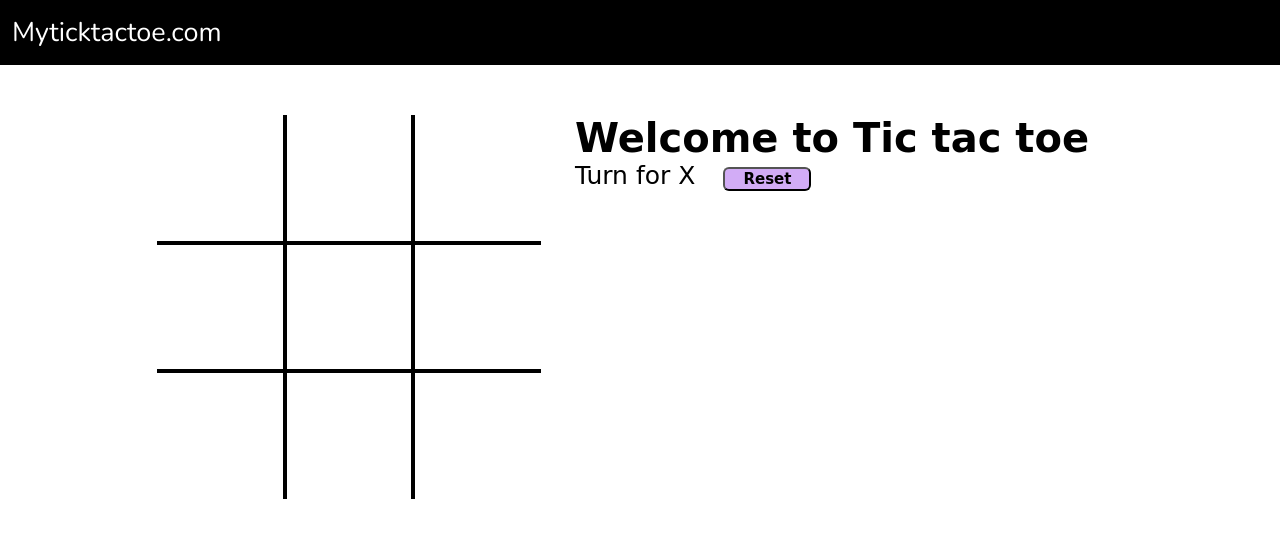
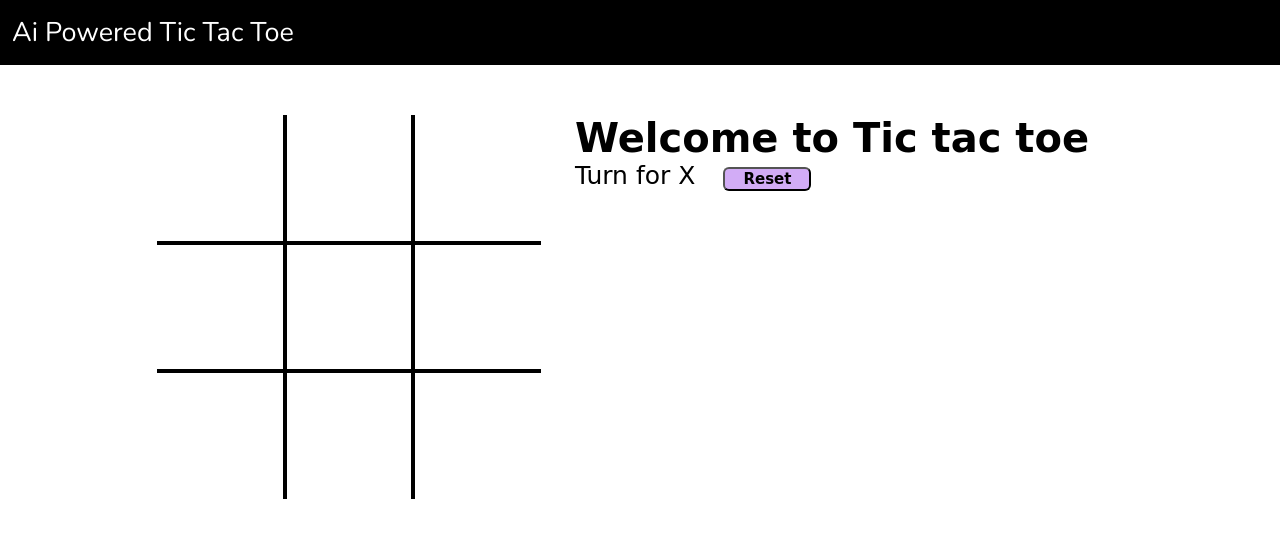
Before and after one commit to anupdhoble/Tic-Tac-ToeProject, a plain HTML site: page index.html in a window 1280 px wide. Drawn offline with nearby package versions, Linux system fonts and the light colour scheme; a web font is replaced by a local one.

Commit message:
Update website title and add reset functionality

```diff
--- a/index.html
+++ b/index.html
@@ -11,7 +11,7 @@
 <body>
     <nav>
         <ul>
-            <li>Myticktactoe.com</li>
+            <li>Ai Powered Tic Tac Toe</li>
         </ul>
     </nav>
     <div class="gameContainer">
```
Also changed, not shown: script.js (line endings or trailing spaces).
